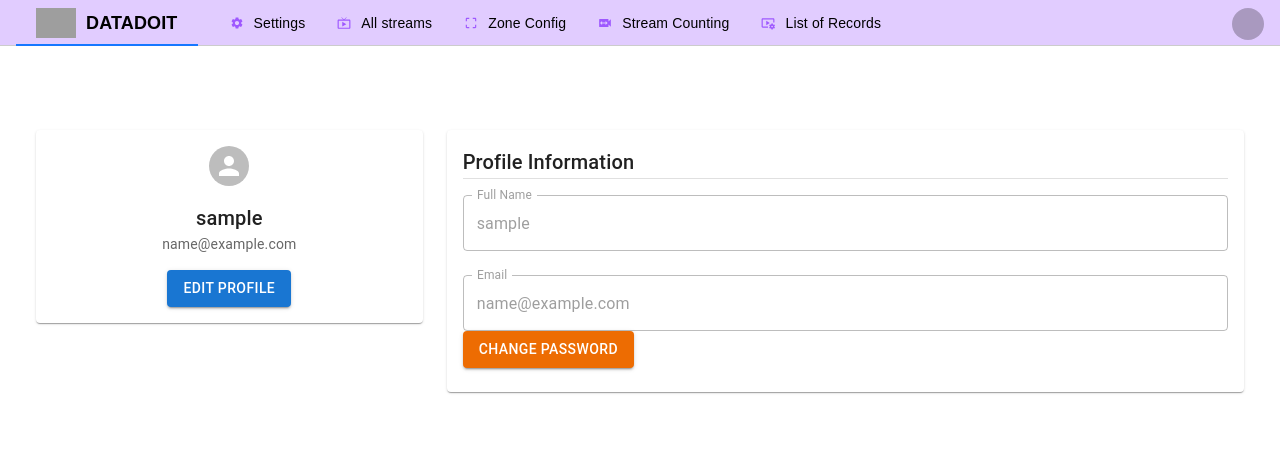
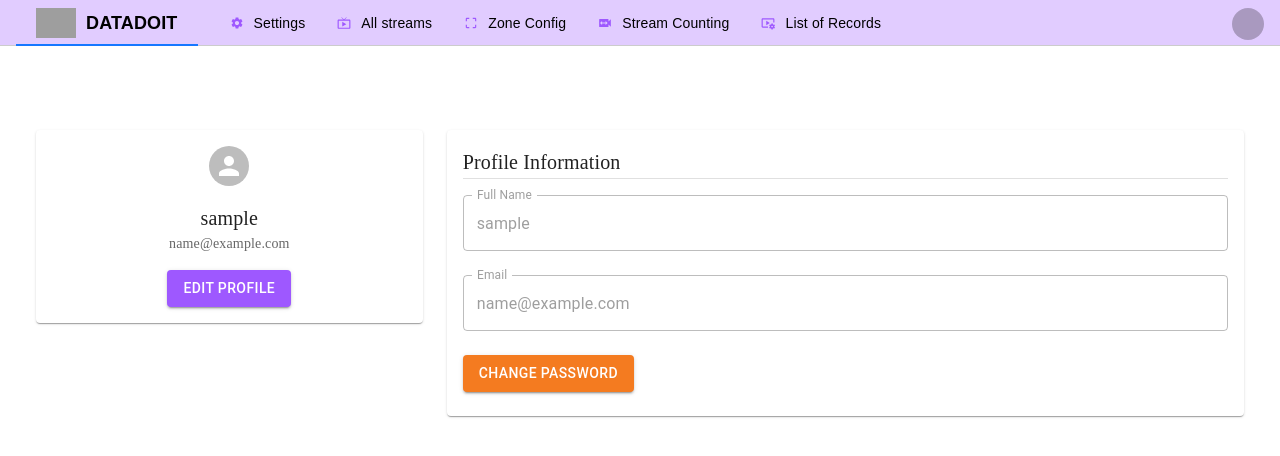
Before and after one commit to MariemSoualhia/projetSearch-InVedio, a React (Create React App) app in the folder frontend/: page /profile in a window 1280 px wide. Shown: the top 456 px of the page. Built offline with nearby package versions, Linux system fonts and the light colour scheme; sample sign-in values are in the browser's storage; grey boxes are pictures that could not be loaded.

Commit message:
changeProfil

```diff
--- a/frontend/src/pages/ProfilePage/ProfilePage.js
+++ b/frontend/src/pages/ProfilePage/ProfilePage.js
@@ -19,7 +19,9 @@ import {
 import PhotoCamera from "@mui/icons-material/PhotoCamera";
 import { createTheme, ThemeProvider } from "@mui/material/styles";
 import { makeStyles } from "@material-ui/core/styles";
-
+import SaveIcon from "@mui/icons-material/Save";
+import UploadIcon from "@mui/icons-material/Upload";
+import CancelIcon from "@mui/icons-material/Cancel";
 const useStyles = makeStyles((theme) => ({
   root: {
     textAlign: "center",
@@ -260,14 +262,24 @@ const ProfilePage = () => {
                 className={classes.profileAvatar}
                 src={`http://localhost:3002${user.photoProfil}`}
               />
-              <Typography variant="h6" sx={{ mt: 2 }}>
+              <Typography variant="h6" sx={{ fontFamily: "time", mt: 2 }}>
                 {user.username}
               </Typography>
-              <Typography variant="body2" color="textSecondary">
+              <Typography
+                variant="body2"
+                sx={{ fontFamily: "time" }}
+                color="textSecondary"
+              >
                 {user.email}
               </Typography>
               {editing && (
-                <IconButton color="primary" component="label" sx={{ mt: 2 }}>
+                <IconButton
+                  sx={{
+                    color: "#9E58FF",
+                    mt: 2,
+                  }}
+                  component="label"
+                >
                   <PhotoCamera />
                   <input type="file" hidden onChange={handleFileChange} />
                 </IconButton>
@@ -276,7 +288,10 @@ const ProfilePage = () => {
                 {!editing ? (
                   <Button
                     variant="contained"
-                    color="primary"
+                    color="secondary"
+                    sx={{
+                      backgroundColor: "#9E58FF",
+                    }}
                     onClick={handleEditProfile}
                   >
                     Edit Profile
@@ -285,26 +300,41 @@ const ProfilePage = () => {
                   <>
                     <Button
                       variant="contained"
-                      color="primary"
+                      color="secondary"
+                      sx={{
+                        backgroundColor: "#9E58FF",
+                        fontFamily: "time",
+                        color: "#ffff",
+                        mr: 1,
+                      }}
                       onClick={handleSaveProfile}
-                      sx={{ mr: 1 }}
                     >
-                      Save Profile
+                      save profil <SaveIcon />
                     </Button>
                     <Button
                       variant="contained"
                       color="secondary"
                       onClick={handleCancelEdit}
-                      sx={{ mr: 1 }}
+                      sx={{
+                        backgroundColor: "#F47B20",
+                        fontFamily: "time",
+                        mr: 1,
+                        fontSize: "12px",
+                      }}
                     >
-                      Cancel
+                      cancel <CancelIcon />
                     </Button>
                     <Button
                       variant="contained"
-                      color="primary"
+                      color="secondary"
+                      sx={{
+                        backgroundColor: "#9E58FF",
+                        fontFamily: "time",
+                        fontSize: "12px",
+                      }}
                       onClick={handleUploadProfilePicture}
                     >
-                      Upload Profile Picture
+                      save image <UploadIcon />
                     </Button>
                   </>
                 )}
@@ -314,8 +344,10 @@ const ProfilePage = () => {
           <Grid item xs={12} md={8}>
             <Card className={classes.card}>
               <CardContent>
-                <Typography variant="h6">Profile Information</Typography>
-                <Divider sx={{ mb: 2 }} />
+                <Typography variant="h6" sx={{ fontFamily: "time" }}>
+                  Profile Information
+                </Typography>
+                <Divider sx={{ fontFamily: "time", mb: 2 }} />
                 <TextField
                   label="Full Name"
                   value={user.username}
@@ -339,9 +371,15 @@ const ProfilePage = () => {
                   disabled={!editing}
                   className={classes.textField}
                 />
+                <br></br>
+                <br></br>
+
                 <Button
                   variant="contained"
-                  color="warning"
+                  color="secondary"
+                  sx={{
+                    backgroundColor: "#F47B20",
+                  }}
                   onClick={() => setChangingPassword(true)}
                   className={classes.changePasswordButton}
                 >
@@ -356,8 +394,10 @@ const ProfilePage = () => {
             <Grid item xs={12}>
               <Card className={classes.card}>
                 <CardContent>
-                  <Typography variant="h6">Change Password</Typography>
-                  <Divider sx={{ mb: 2 }} />
+                  <Typography sx={{ fontFamily: "time" }} variant="h6">
+                    Change Password
+                  </Typography>
+                  <Divider sx={{ mb: 2, fontFamily: "time" }} />
                   <TextField
                     label="Current Password"
                     type="password"
@@ -389,7 +429,11 @@ const ProfilePage = () => {
                 <CardActions>
                   <Button
                     variant="contained"
-                    color="primary"
+                    color="secondary"
+                    sx={{
+                      backgroundColor: "#9E58FF",
+                      fontFamily: "time",
+                    }}
                     onClick={handleChangePassword}
                   >
                     Save New Password
@@ -397,6 +441,7 @@ const ProfilePage = () => {
                   <Button
                     variant="contained"
                     color="secondary"
+                    sx={{ fontFamily: "time", backgroundColor: "#F47B20" }}
                     onClick={handleCancelEdit}
                   >
                     Cancel
```
